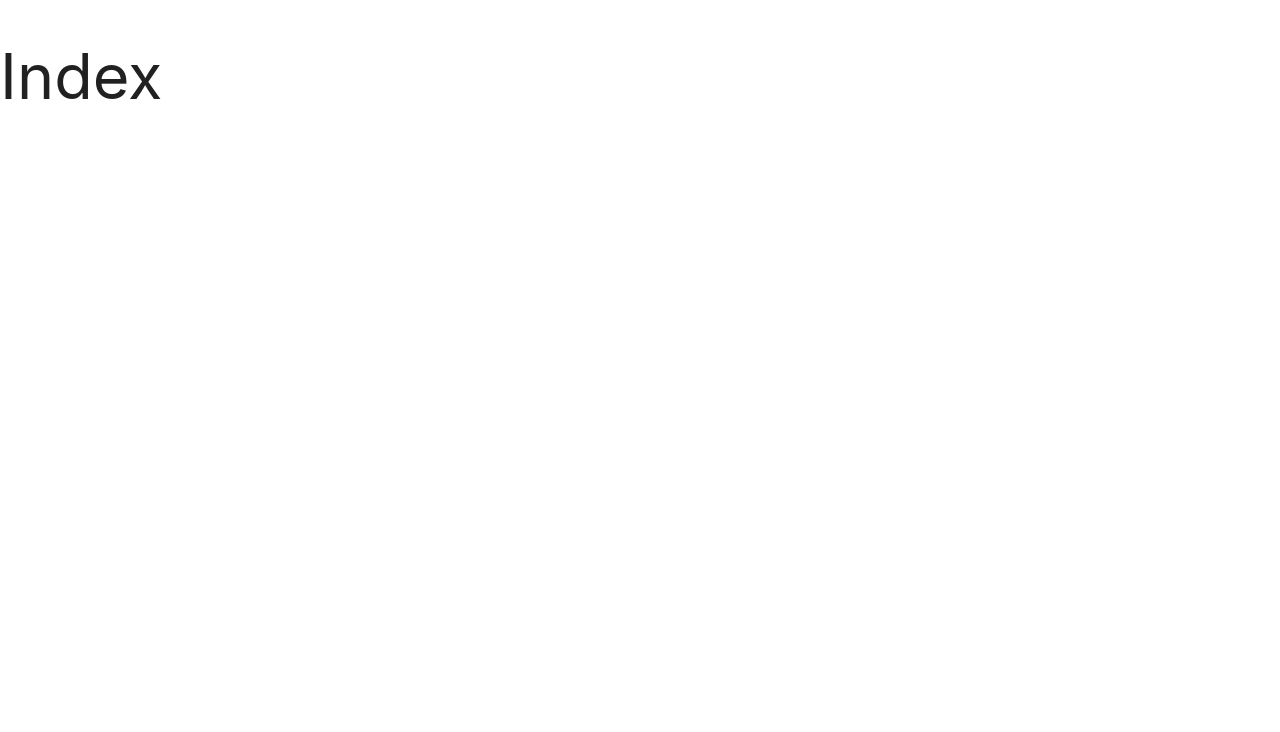
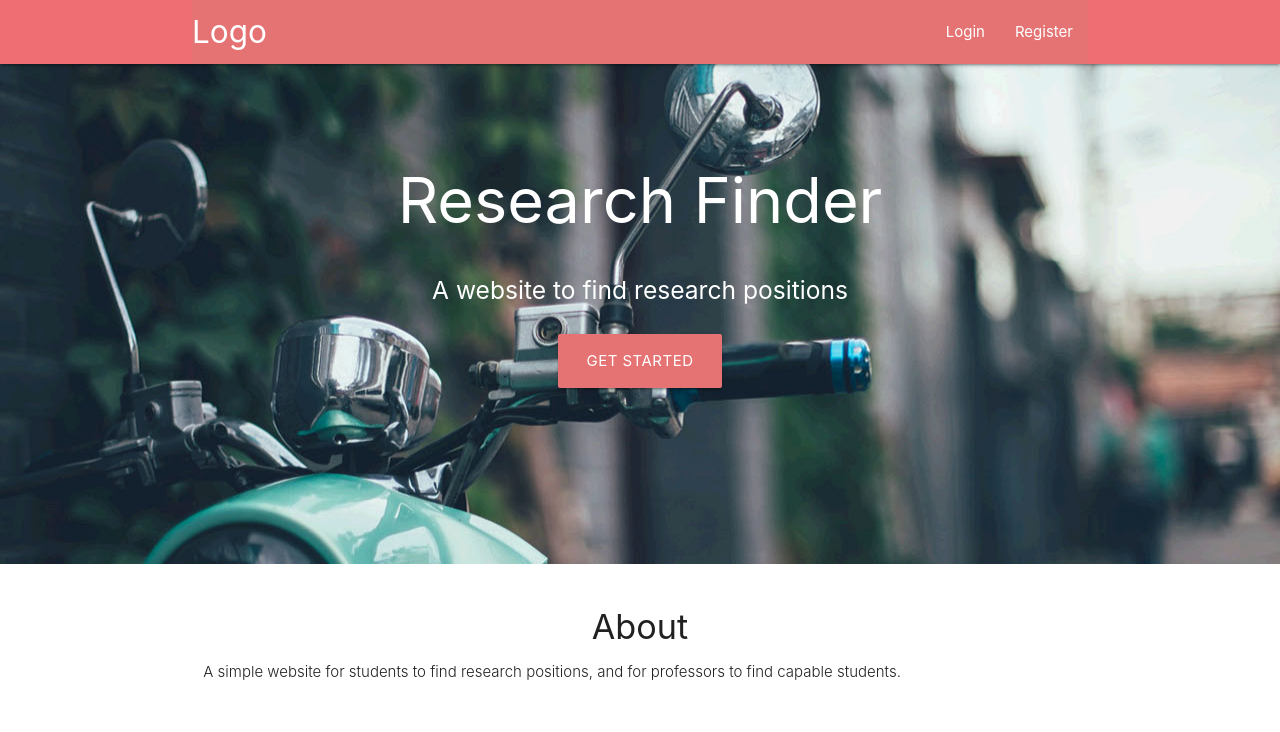
Before and after one commit to finaud/research-positions, a Flask app: page / in a window 1280 px wide. Before the commit the part shown is almost empty. Shown: the top 732 px of the page. Run offline with Flask 2, Linux system fonts and the light colour scheme; some libraries are stand-ins or nearby versions.

Commit message:
updated index page

```diff
--- /dev/null
+++ b/static/js/init.js
@@ -0,0 +1,7 @@
+(function($){
+  $(function(){
+
+    $('.sidenav').sidenav();
+    $('.parallax').parallax();
+  }); // end of document ready
+})(jQuery); // end of jQuery name space
--- a/templates/index.html
+++ b/templates/index.html
@@ -1,4 +1,56 @@
 {% extends "layout.html" %}
 {% block content %}
-  <h1>Index</h1>
+<nav>
+  <div class="nav-wrapper container red lighten-2">
+    <a id="logo-container" href="#" class="brand-logo">Logo</a>
+    <ul class="right hide-on-med-and-down">
+      {% if not session['token'] %}
+        <li><a href="#">Login</a></li>
+        <li><a href="#">Register</a></li>
+      {% else %}
+        <li><a href="#">Logout</a></li>
+      {% endif %}
+    </ul>
+
+    <ul id="nav-mobile" class="sidenav">
+      {% if not session['token'] %}
+        <li><a href="#">Login</a></li>
+        <li><a href="#">Register</a></li>
+      {% else %}
+        <li><a href="#">Logout</a></li>
+      {% endif %}
+    </ul>
+    <a href="#" data-target="nav-mobile" class="sidenav-trigger"><i class="material-icons">menu</i></a>
+  </div>
+</nav>
+<div id="index-banner" class="parallax-container">
+  <div class="section no-pad-bot">
+    <div class="container">
+      <br><br>
+      <h1 class="header center white-text">Research Finder</h1>
+      <div class="row center">
+        <h5 class="header col s12 white-text">A website to find research positions</h5>
+      </div>
+      <div class="row center">
+        <a href="#" id="download-button" class="btn-large waves-effect waves-light red lighten-2">Get Started</a>
+      </div>
+      <br><br>
+
+    </div>
+  </div>
+  <div class="parallax"><img src="{{ url_for('static', filename='img/background1.jpg') }}" alt="Unsplashed background img 1"></div>
+</div>
+<div class="container">
+  <div class="section">
+
+    <div class="row">
+      <div class="col s12 center">
+        <h3><i class="mdi-content-send brown-text"></i></h3>
+        <h4>About</h4>
+        <p class="left-align light">A simple website for students to find research positions, and for professors to find capable students.</p>
+      </div>
+    </div>
+
+  </div>
+</div>
 {% endblock %}
--- a/templates/layout.html
+++ b/templates/layout.html
@@ -18,6 +18,9 @@
       {% block content %}{% endblock %}
 
       <!--JavaScript at end of body for optimized loading-->
-      <script type="text/javascript" src="{{ url_for('static', filename='js/materialize.min.js') }}"></script>
+    <script type="text/javascript" src="https://code.jquery.com/jquery-2.1.1.min.js"></script>
+      <script  src="{{ url_for('static', filename='js/materialize.min.js') }}"></script>
+          <script  src="{{ url_for('static', filename='js/init.js') }}"></script>
+
     </body>
   </html>
--- a/views/auth/controllers.py
+++ b/views/auth/controllers.py
@@ -7,7 +7,7 @@ auth = Blueprint('auth', __name__)
 def student_required(view):
     @functools.wraps(view)
     def wrapped_view(**kwargs):
-        if 'student_token' not in session:
+        if 'token' not in session or session['user_type'] != 'student':
             return "student login required"
             # return redirect(url_for('auth.login'))
         return view(**kwargs)
@@ -17,7 +17,7 @@ def student_required(view):
 def prof_required(view):
     @functools.wraps(view)
     def wrapped_view(**kwargs):
-        if 'prof_token' not in session:
+        if 'token' not in session or session['user_type'] != 'prof':
             return "prof login required"
             # return redirect(url_for('auth.login'))
         return view(**kwargs)
--- a/views/main/controllers.py
+++ b/views/main/controllers.py
@@ -1,4 +1,4 @@
-from flask import Blueprint, render_template
+from flask import Blueprint, render_template, session
 
 main = Blueprint('main', __name__)
 
```
Also changed, not shown: static/img/background1.jpg (added).
